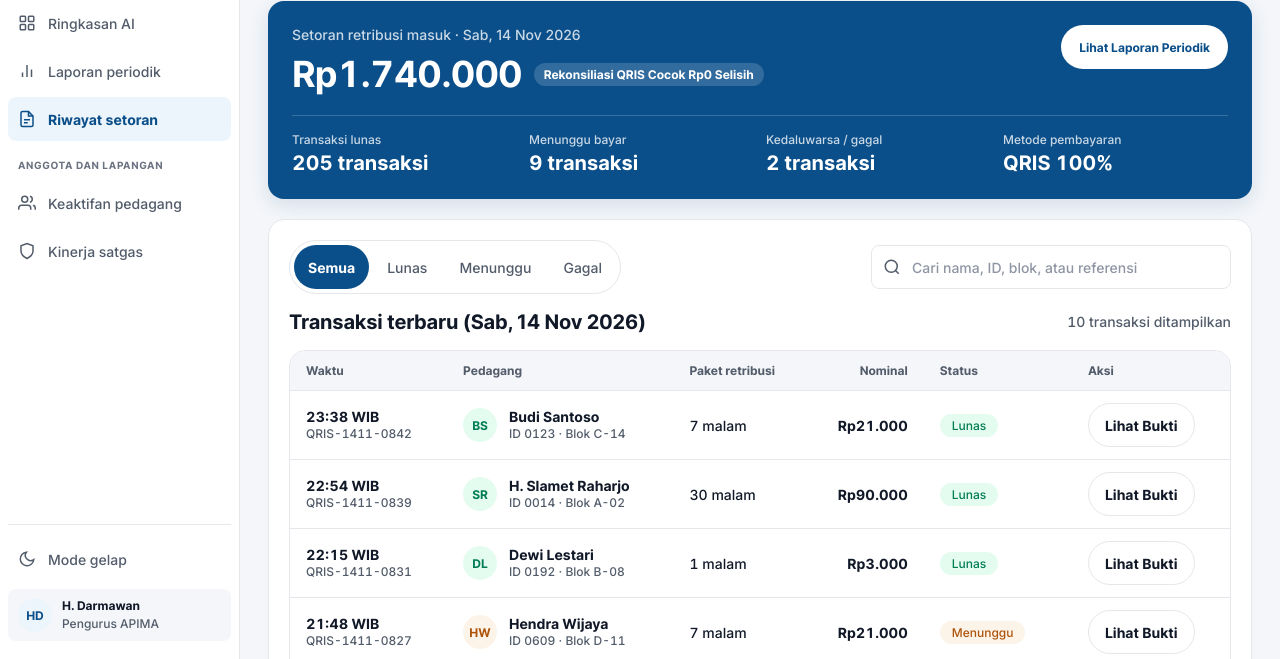
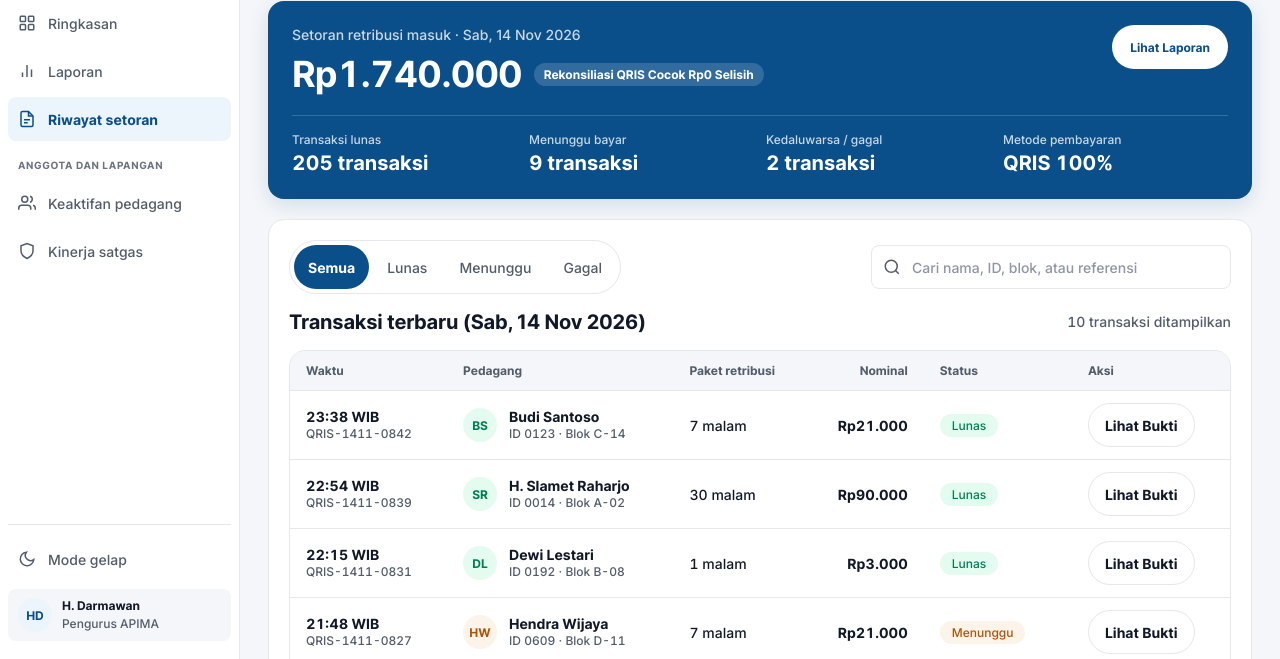
Before and after one commit to sosialsosial1945-ux/apima-pwa-demo, a plain HTML site: page AdminRiwayat.dc.html in a window 1280 px wide. Shown: the part 95-754 px from the top of the page. Drawn offline with Linux system fonts and the light colour scheme.

Commit message:
Rename sidebar labels: Ringkasan AI -> Ringkasan, Laporan periodik -> Laporan

```diff
--- a/AdminRiwayat.dc.html
+++ b/AdminRiwayat.dc.html
@@ -36,13 +36,13 @@
     <div class="admin-nav-body">
       <div class="admin-nav-group">
         <span class="admin-nav-group-label">Utama</span>
-        <a href="AdminRingkasan.dc.html" class="admin-nav-link" aria-label="Ringkasan dan AI" title="Ringkasan dan analisis AI">
+        <a href="AdminRingkasan.dc.html" class="admin-nav-link" aria-label="Ringkasan" title="Ringkasan dan analisis AI">
           <svg width="18" height="18" viewBox="0 0 24 24" fill="none" stroke="currentColor" stroke-width="2" aria-hidden="true" class="shrink-0"><rect x="3" y="3" width="7" height="7" rx="1"/><rect x="14" y="3" width="7" height="7" rx="1"/><rect x="3" y="14" width="7" height="7" rx="1"/><rect x="14" y="14" width="7" height="7" rx="1"/></svg>
-          <span class="admin-nav-text">Ringkasan AI</span>
+          <span class="admin-nav-text">Ringkasan</span>
         </a>
-        <a href="AdminLaporan.dc.html" class="admin-nav-link" aria-label="Laporan periodik" title="Laporan mingguan, bulanan, tahunan">
+        <a href="AdminLaporan.dc.html" class="admin-nav-link" aria-label="Laporan" title="Laporan mingguan, bulanan, tahunan">
           <svg width="18" height="18" viewBox="0 0 24 24" fill="none" stroke="currentColor" stroke-width="2" aria-hidden="true" class="shrink-0"><line x1="18" y1="20" x2="18" y2="10"/><line x1="12" y1="20" x2="12" y2="4"/><line x1="6" y1="20" x2="6" y2="14"/></svg>
-          <span class="admin-nav-text">Laporan periodik</span>
+          <span class="admin-nav-text">Laporan</span>
         </a>
         <a href="AdminRiwayat.dc.html" class="admin-nav-link active" aria-current="page" aria-label="Riwayat setoran" title="Riwayat transaksi retribusi">
           <svg width="18" height="18" viewBox="0 0 24 24" fill="none" stroke="currentColor" stroke-width="2" aria-hidden="true" class="shrink-0"><path d="M14 2H6a2 2 0 0 0-2 2v16a2 2 0 0 0 2 2h12a2 2 0 0 0 2-2V8z"/><polyline points="14 2 14 8 20 8"/><line x1="8" y1="13" x2="16" y2="13"/><line x1="8" y1="17" x2="13" y2="17"/></svg>
@@ -126,7 +126,7 @@
               <span class="exec-delta">Rekonsiliasi QRIS Cocok Rp0 Selisih</span>
             </div>
           </div>
-          <a href="AdminLaporan.dc.html" class="exec-seg-btn active no-underline" style="display:inline-flex;align-items:center;padding:0 18px">Lihat Laporan Periodik</a>
+          <a href="AdminLaporan.dc.html" class="exec-seg-btn active no-underline" style="display:inline-flex;align-items:center;padding:0 18px">Lihat Laporan</a>
         </div>
 
         <div class="exec-stats-row">
@@ -255,8 +255,8 @@
         </button>
       </div>
       <div class="stack gap-1">
-        <a href="AdminRingkasan.dc.html" class="admin-nav-link">Ringkasan AI</a>
-        <a href="AdminLaporan.dc.html" class="admin-nav-link">Laporan periodik</a>
+        <a href="AdminRingkasan.dc.html" class="admin-nav-link">Ringkasan</a>
+        <a href="AdminLaporan.dc.html" class="admin-nav-link">Laporan</a>
         <a href="AdminRiwayat.dc.html" class="admin-nav-link active" aria-current="page">Riwayat setoran</a>
         <a href="AdminPedagang.dc.html" class="admin-nav-link">Keaktifan pedagang</a>
         <a href="AdminSatgas.dc.html" class="admin-nav-link">Kinerja satgas</a>
--- a/sw.js
+++ b/sw.js
@@ -1,4 +1,4 @@
-const CACHE_NAME = 'apima-pwa-demo-v1';
+const CACHE_NAME = 'apima-pwa-demo-v2';
 const CORE_ASSETS = [
   './',
   './index.html',
```
Also changed, not shown: AdminLaporan.dc.html (+8 -8 lines), AdminPedagang.dc.html (+6 -6 lines), AdminRingkasan.dc.html (+6 -6 lines), AdminSatgas.dc.html (+6 -6 lines).
